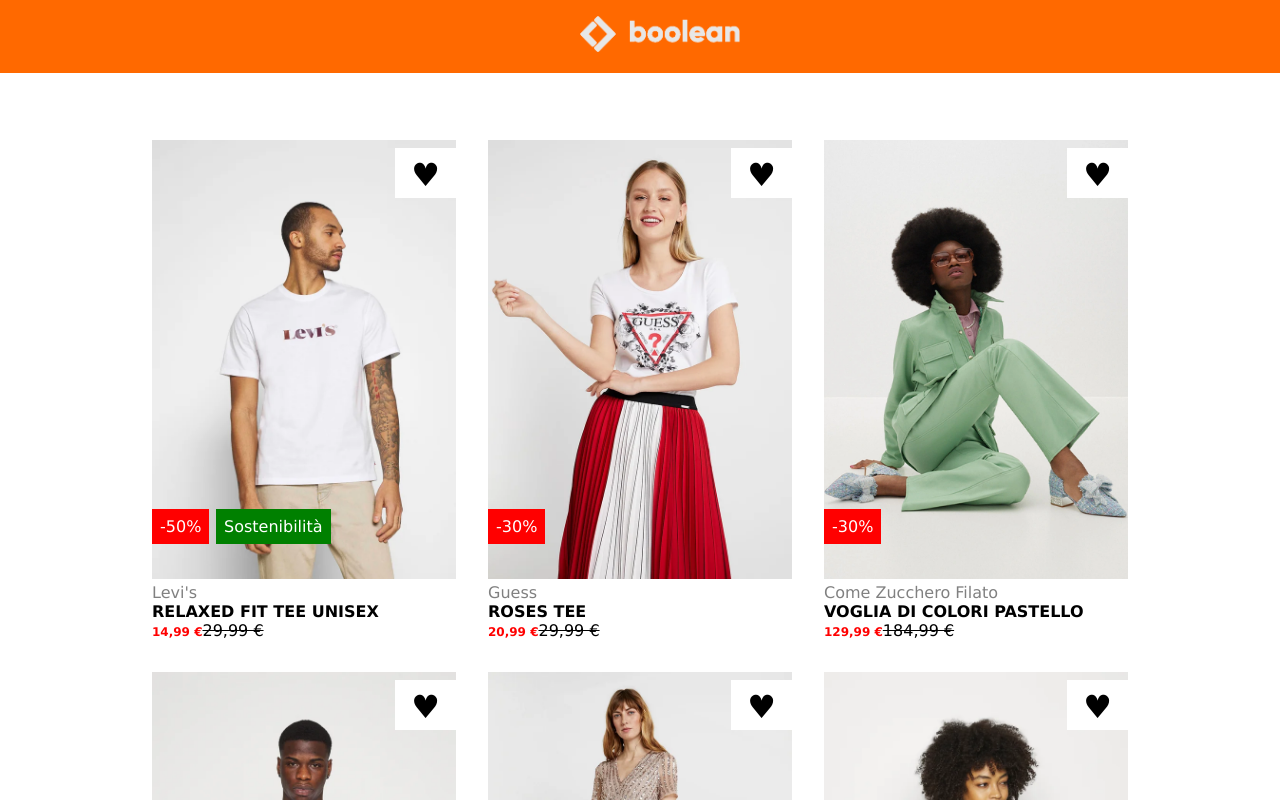
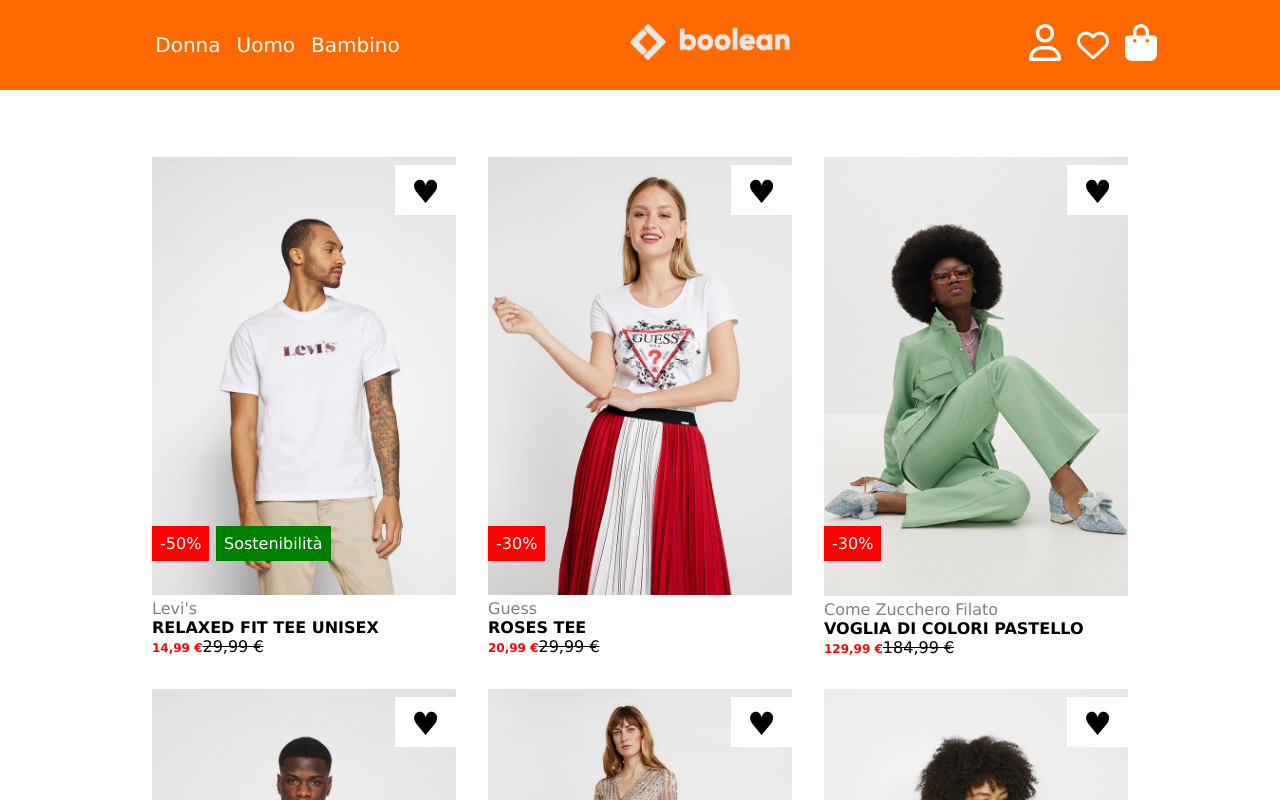
Before and after one commit to nicodellolio/vite-boolando, a Vue app: page / in a window 1280 px wide. Shown: the top 800 px of the page. Built offline with nearby package versions, Linux system fonts and the light colour scheme.

Commit message:
fix bonus + add second bonus

```diff
--- a/src/components/AppHeader.vue
+++ b/src/components/AppHeader.vue
@@ -3,8 +3,10 @@
     name: 'AppHeader',
 
     data() {
-        targets: ['Donna', 'Uomo', 'Bambino'];
-        hIcons: ['user.svg', 'heart.svg', 'shopping-bag.svg']
+        return {
+            targets: ['Donna', 'Uomo', 'Bambino'],
+            hIcons: ['user', 'heart', 'shopping-bag']
+        }
     }
 }
 
@@ -25,7 +27,7 @@
         </div>
         <!-- /#call_to_action -->
         <div id="call_to_action">
-            <!-- <img v-for="icon in hIcons" :src=icon alt=""> -->
+            <img v-for="icon in hIcons" :src="'/public/img/' + icon + '.svg'" alt="">
         </div>
     </header>
 
```
